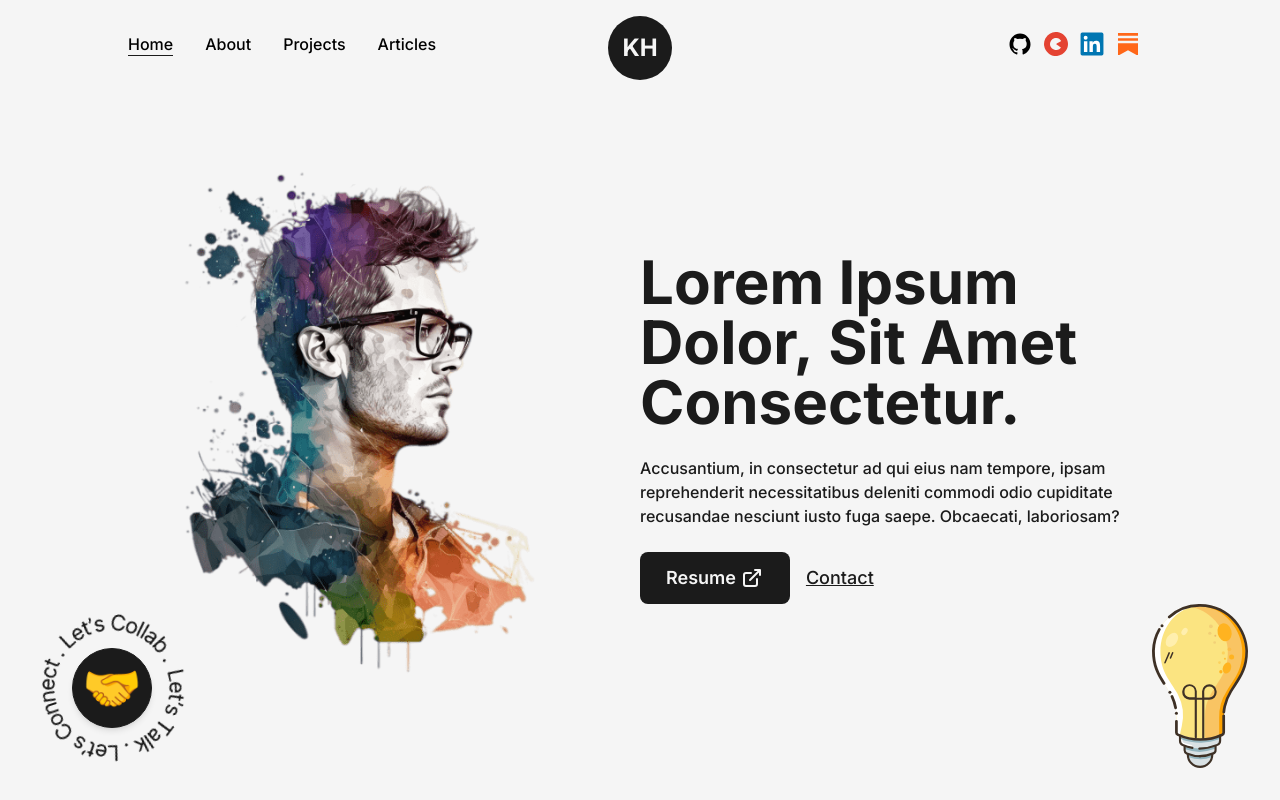
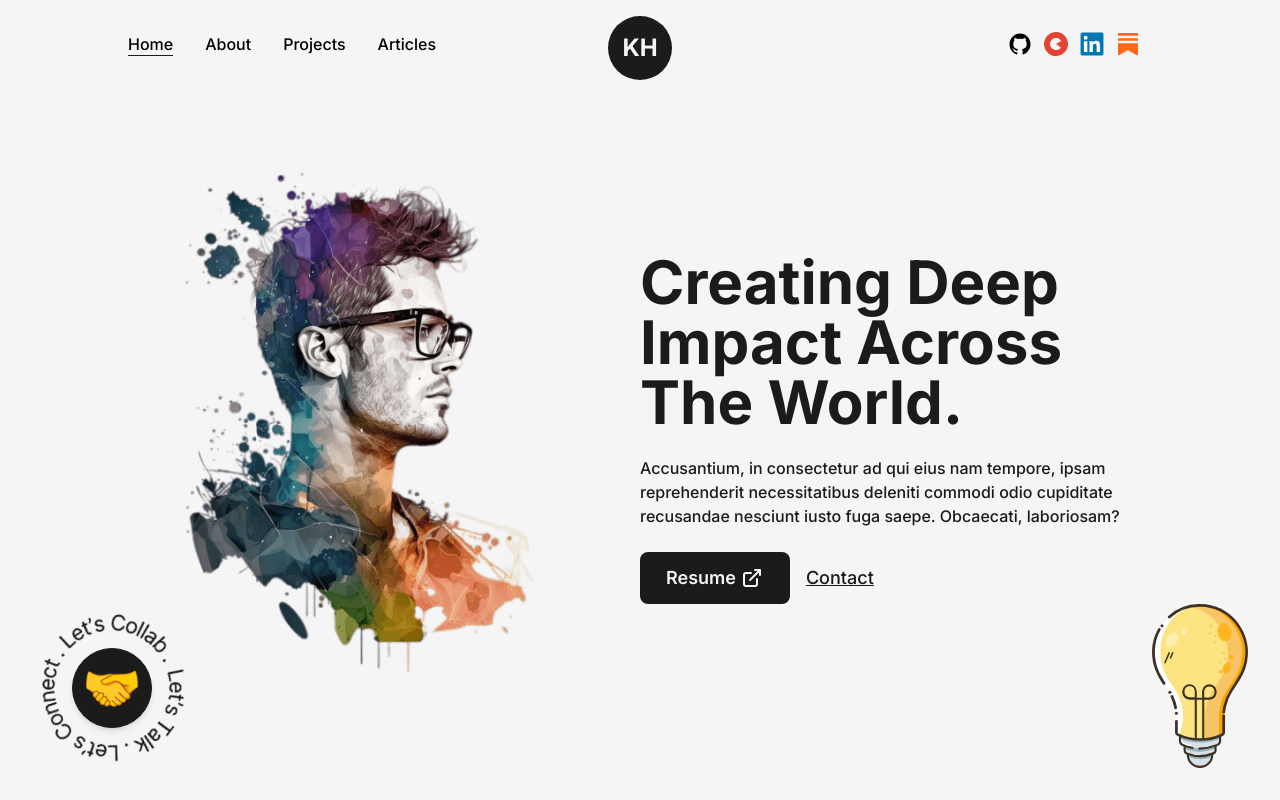
Before and after one commit to newbazz/krutam-portfolio, a Next.js app: page / in a window 1280 px wide. Shown: the top 800 px of the page. Built offline with nearby package versions, Linux system fonts and the light colour scheme.

Commit message:
update homepage text

```diff
--- a/src/pages/index.js
+++ b/src/pages/index.js
@@ -23,13 +23,13 @@ export default function Home() {
                 <Image src={profilePic} priority alt="Krutam" className='w-full h-auto'/>
               </div>
               <div className='w-1/2 flex flex-col items-center self-center'>
-                <AnimatedText text="Lorem ipsum dolor, sit amet consectetur. " className='!text-6xl !text-left' />
+                <AnimatedText text="creating deep impact across      the world. " className='!text-6xl !text-left' />
                 <p className='my-4 text-base font-medium'>
                   Accusantium, in consectetur ad qui eius nam tempore, ipsam reprehenderit necessitatibus
                   deleniti commodi odio cupiditate recusandae nesciunt iusto fuga saepe. Obcaecati, laboriosam?
                 </p>
                 <div className='flex items-center self-start mt-2'>
-                  <Link href="/dummy.pdf" target={"_blank"}
+                  <Link href="/Resume.pdf" target={"_blank"}
                   className="flex items-center bg-dark text-light p-2.5 px-6
                   rounded-lg text-lg font-semibold hover:bg-light hover:text-dark
                   border-2 dorder-solid border-transparent hover:border-dark
@@ -39,7 +39,7 @@ export default function Home() {
 
                   </Link>
 
-                  <Link href="malto:abcd@gmail.com" target={"_blank"}
+                  <Link href="malto:krutamhathi14@gmail.com"
                   className="ml-4 text-lg font-medium capitalize text-dark underline"
                   >Contact</Link>
                 </div>
```
